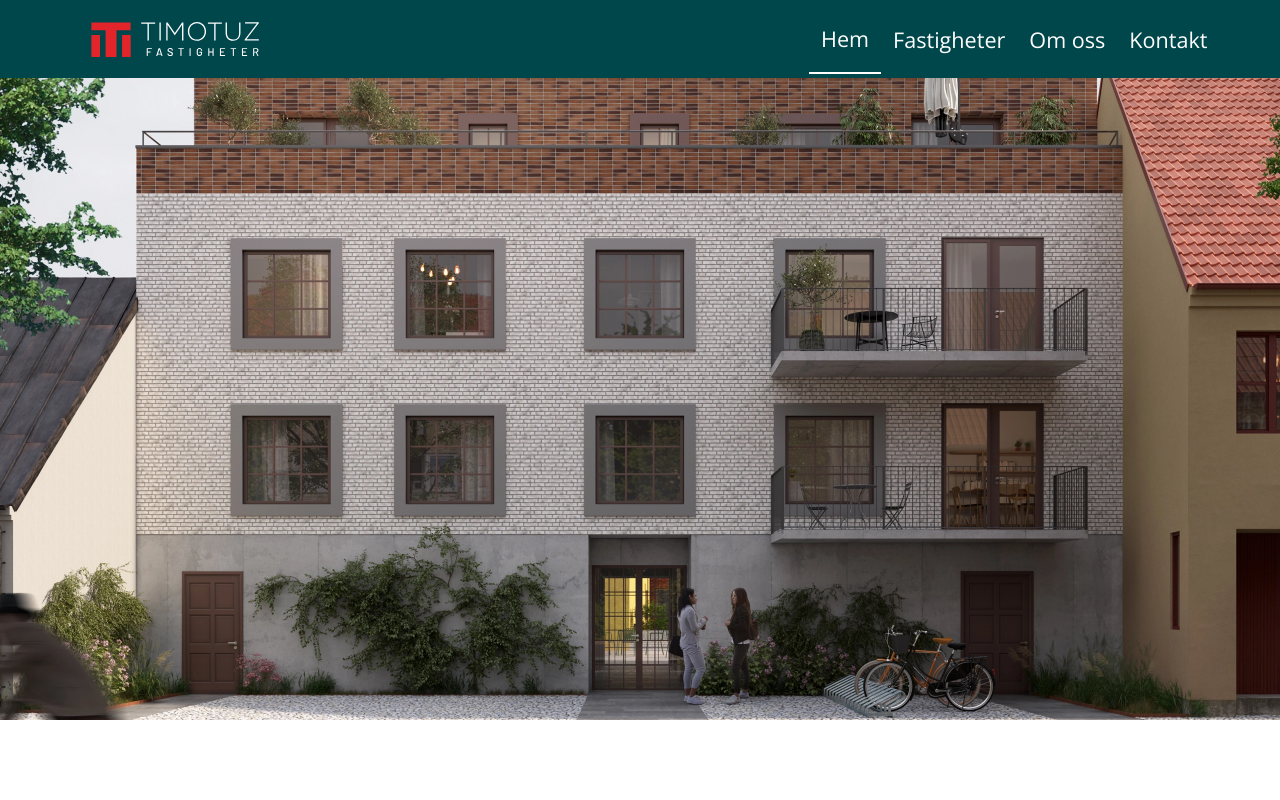
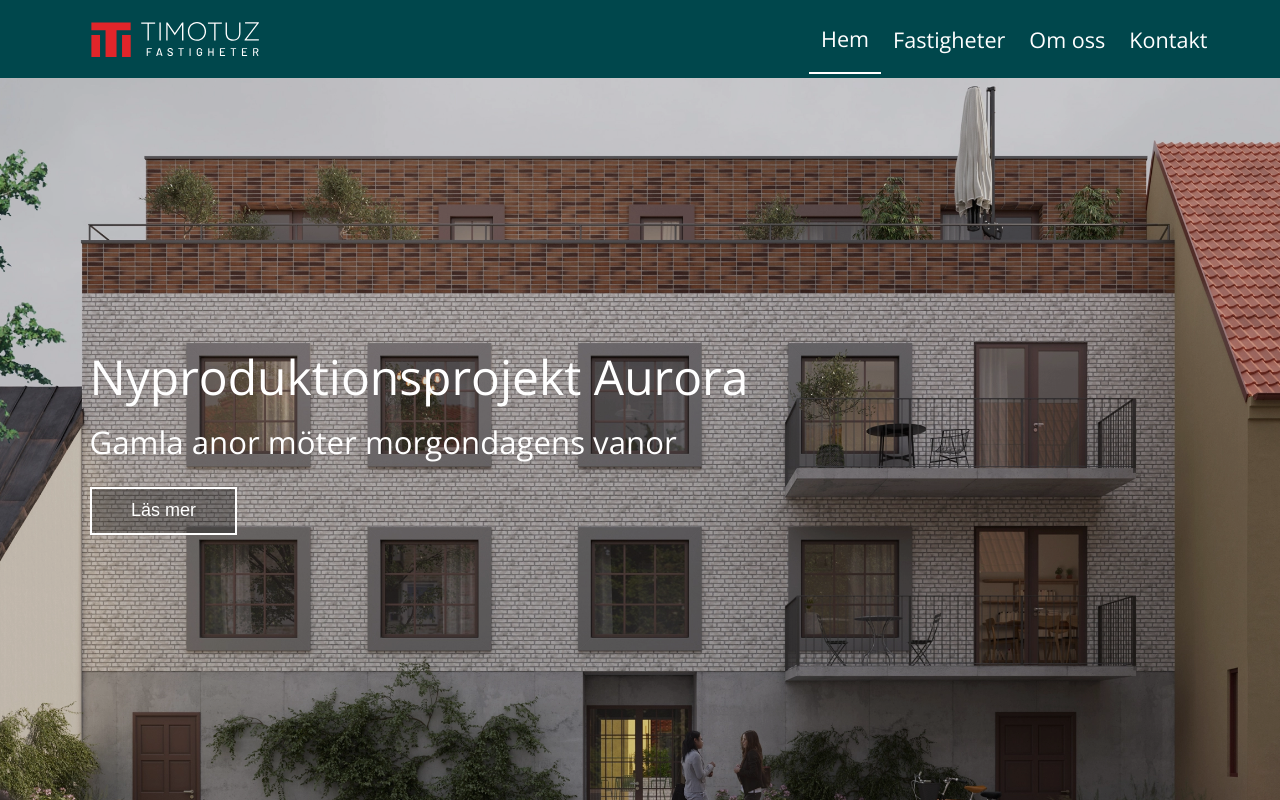
Before and after one commit to hop-technology/timotuz_website, a Next.js app: page / in a window 1280 px wide. Built offline with nearby package versions, Linux system fonts and the light colour scheme.

Commit message:
WIP fix image to fit container on small devices

```diff
--- a/components/IndexCarousel.jsx
+++ b/components/IndexCarousel.jsx
@@ -2,6 +2,7 @@ import React, { useEffect } from 'react'
 import useEmblaCarousel from 'embla-carousel-react'
 import Autoplay from 'embla-carousel-autoplay'
 import Image from 'next/image'
+import Link from 'next/link'
 
 const IndexCarousel = () => {
   const [emblaRef, emblaApi] = useEmblaCarousel({ loop: false }, [Autoplay()])
@@ -13,23 +14,36 @@ const IndexCarousel = () => {
   }, [emblaApi])
 
   return (
+    <div className='index-carousel'>
       <div className='embla' ref={emblaRef}>
         <div className='embla__container'>
           <div className='embla__slide'>
             <Image
               src='/street1440p.webp'
-            alt='couple in living room'
-            height={1440}
-            width={2560}
+              alt='Gatu vy nyproduktionsprojektet Aurora'
+              // height={1440}
+              // width={2560}
+              layout='fill'
             />
           </div>
           <div className='embla__slide'>
             <Image
               src='/court1440p.webp'
-            alt='couple in living room'
-            height={1440}
-            width={2560}
+              alt='Gården till nyproduktionsprojektet Aurora'
+              // height={1440}
+              // width={2560}
+              layout='fill'
             />
+          </div>
+        </div>
+        <div className='embla__overlay'>
+          <h1 className='embla__overlay--title'>Nyproduktionsprojekt Aurora</h1>
+          <h2 className='embla__overlay--sub-title'>
+            Gamla anor möter morgondagens vanor
+          </h2>
+          <Link href='/properties' passHref>
+            <button className='embla__overlay--btn'>Läs mer</button>
+          </Link>
         </div>
       </div>
     </div>
--- a/sass/components/_IndexCarousel.scss
+++ b/sass/components/_IndexCarousel.scss
@@ -1,20 +1,79 @@
+.index-carousel {
+  position: absolute;
   .embla {
+    position: absolute;
     overflow: hidden;
+    width: 100vw;
+    height: calc(100vh - 6.5rem);
+    top: 6.5rem;
+    @include respond(tab-port) {
+      height: 50vh;
+    }
 
     &__container {
       display: flex;
-    object-Position: '50% 100%';
     }
 
     &__slide {
       position: relative;
       flex: 0 0 100%;
-    width: 100%;
       height: 100vh;
 
       span > img {
         object-fit: cover;
-      object-Position: '50% 100%';
+        object-position: 50% 100%;
+        height: 100%;
+        width: 100%;
+        @include respond(tab-port) {
+          object-position: 45% -280px;
+          width: 20%;
+          height: 20%;
         }
       }
     }
+    &__overlay {
+      position: relative;
+      display: flex;
+      flex-direction: column;
+      justify-content: center;
+      align-items: flex-start;
+      padding-left: 7%;
+      top: -100vh;
+      left: 0;
+      height: 100%;
+      background-color: rgba(15, 15, 15, 0.2);
+      z-index: 2;
+
+      &--title {
+        font-weight: 400;
+        font-size: 4rem;
+        margin-bottom: 1rem;
+        @include respond(tab-port) {
+          font-size: 3rem;
+        }
+      }
+      &--sub-title {
+        font-weight: 300;
+        font-size: 2.6rem;
+        margin-bottom: 2rem;
+        @include respond(tab-port) {
+          font-size: 2rem;
+        }
+      }
+
+      &--btn {
+        width: 12.3rem;
+        height: 4rem;
+        background-color: rgba(15, 15, 15, 0.349);
+        border: 2px solid $color-text-light;
+        color: $color-text-light;
+        font-size: 1.5rem;
+        cursor: pointer;
+        &:hover {
+          background-color: transparent;
+          transition: all 0.2s;
+        }
+      }
+    }
+  }
+}
--- a/styles/style.css
+++ b/styles/style.css
@@ -131,22 +131,87 @@ body {
   }
 }
 
-.embla {
+.index-carousel {
+  position: absolute;
+}
+.index-carousel .embla {
+  position: absolute;
   overflow: hidden;
+  width: 100vw;
+  height: calc(100vh - 6.5rem);
+  top: 6.5rem;
 }
-.embla__container {
+@media only screen and (max-width: 56.25em) {
+  .index-carousel .embla {
+    height: 50vh;
+  }
+}
+.index-carousel .embla__container {
   display: flex;
-  object-Position: "50% 100%";
 }
-.embla__slide {
+.index-carousel .embla__slide {
   position: relative;
   flex: 0 0 100%;
-  width: 100%;
   height: 100vh;
 }
-.embla__slide span > img {
+.index-carousel .embla__slide span > img {
   object-fit: cover;
-  object-Position: "50% 100%";
+  object-position: 50% 100%;
+  height: 100%;
+  width: 100%;
+}
+@media only screen and (max-width: 56.25em) {
+  .index-carousel .embla__slide span > img {
+    object-position: 45% -280px;
+    width: 20%;
+    height: 20%;
+  }
+}
+.index-carousel .embla__overlay {
+  position: relative;
+  display: flex;
+  flex-direction: column;
+  justify-content: center;
+  align-items: flex-start;
+  padding-left: 7%;
+  top: -100vh;
+  left: 0;
+  height: 100%;
+  background-color: rgba(15, 15, 15, 0.2);
+  z-index: 2;
+}
+.index-carousel .embla__overlay--title {
+  font-weight: 400;
+  font-size: 4rem;
+  margin-bottom: 1rem;
+}
+@media only screen and (max-width: 56.25em) {
+  .index-carousel .embla__overlay--title {
+    font-size: 3rem;
+  }
+}
+.index-carousel .embla__overlay--sub-title {
+  font-weight: 300;
+  font-size: 2.6rem;
+  margin-bottom: 2rem;
+}
+@media only screen and (max-width: 56.25em) {
+  .index-carousel .embla__overlay--sub-title {
+    font-size: 2rem;
+  }
+}
+.index-carousel .embla__overlay--btn {
+  width: 12.3rem;
+  height: 4rem;
+  background-color: rgba(15, 15, 15, 0.349);
+  border: 2px solid #ffffff;
+  color: #ffffff;
+  font-size: 1.5rem;
+  cursor: pointer;
+}
+.index-carousel .embla__overlay--btn:hover {
+  background-color: transparent;
+  transition: all 0.2s;
 }
 
 .mob-nav-bg {
```
Also changed, not shown: 1 other file (tests, documents, lock files or other folders). Lines whose indentation alone changed are shown as unchanged.
